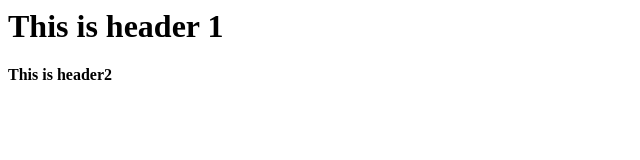
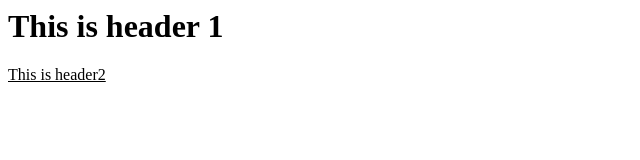
Before and after one commit to riham-abdullah/ece001, a plain HTML site: page index.html in a window 1280 px wide. Shown: the full height of the page, 0-640 px from the left. Drawn offline with Linux system fonts and the light colour scheme.

Commit message:
Update index.html

```diff
--- a/index.html
+++ b/index.html
@@ -4,6 +4,6 @@
 </head>
 <body>
 <h1>This is header 1</h1>
-<b>This is header2</b>
+<u>This is header2</u>
 </body>
 </html>
```
